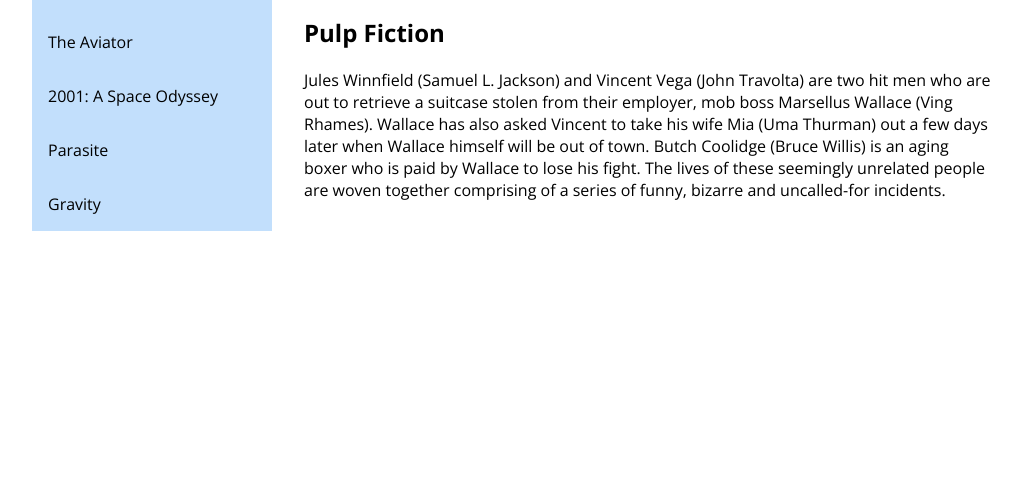
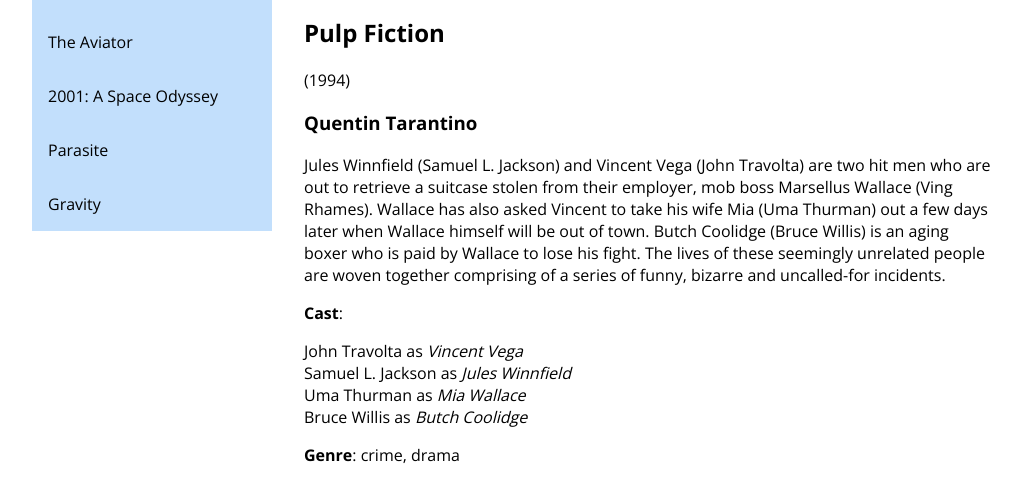
Before and after one commit to LucieSt/projekt-filmovy-magazin, a React app: page /movies/1 in a window 1280 px wide. Shown: the part 467-951 px from the top of the page, without its empty margins (128-1151 px from the left). Before the commit the page ends 800 px from the top, so only its background shows below. Built offline with nearby package versions, Linux system fonts and the light colour scheme.

Commit message:
more parameters added

```diff
--- a/src/Components/Movie/movie.jsx
+++ b/src/Components/Movie/movie.jsx
@@ -12,7 +12,18 @@
 		<div className="movie">
 			<img src={movie.poster} alt={movie.title}/>
 			<h2>{movie.title}</h2>
+			<p>({movie.year})</p>
+			<h3>{movie.director}</h3>
 			<p>{movie.storyline}</p>
+			<p><b>Cast</b>:</p>
+			<ul>
+				{movie.cast.map((actor) => {
+					return <li key={actor.name}>{actor.name} as <i>{actor.as}</i></li>
+				})}
+			</ul>
+
+			<p><b>Genre</b>: {movie.genre}</p>
+			<p><b>Rating</b>: {movie.rating*10}%</p>
 
 		</div>
 	)
--- a/src/Components/Movie/style.css
+++ b/src/Components/Movie/style.css
@@ -0,0 +1,4 @@
+ul {
+    list-style-type: none;
+    padding: 0;
+}
--- a/src/Components/MovieList/movie-list.jsx
+++ b/src/Components/MovieList/movie-list.jsx
@@ -3,17 +3,13 @@
 import { movies } from "./../../movie-database.js"
 import './style.css';
 
-console.log(movies);
-
 const MovieList = () => {
 	return (
 		<nav className="movie-list">
-
 			{movies.map((movie) => {
 				const movieUrl = `/movies/${movie.id}`;
 				return <Link key={movie.id} to={movieUrl}>{movie.title}</Link>
 			})}
-
 		</nav>
 	)
 };
```
